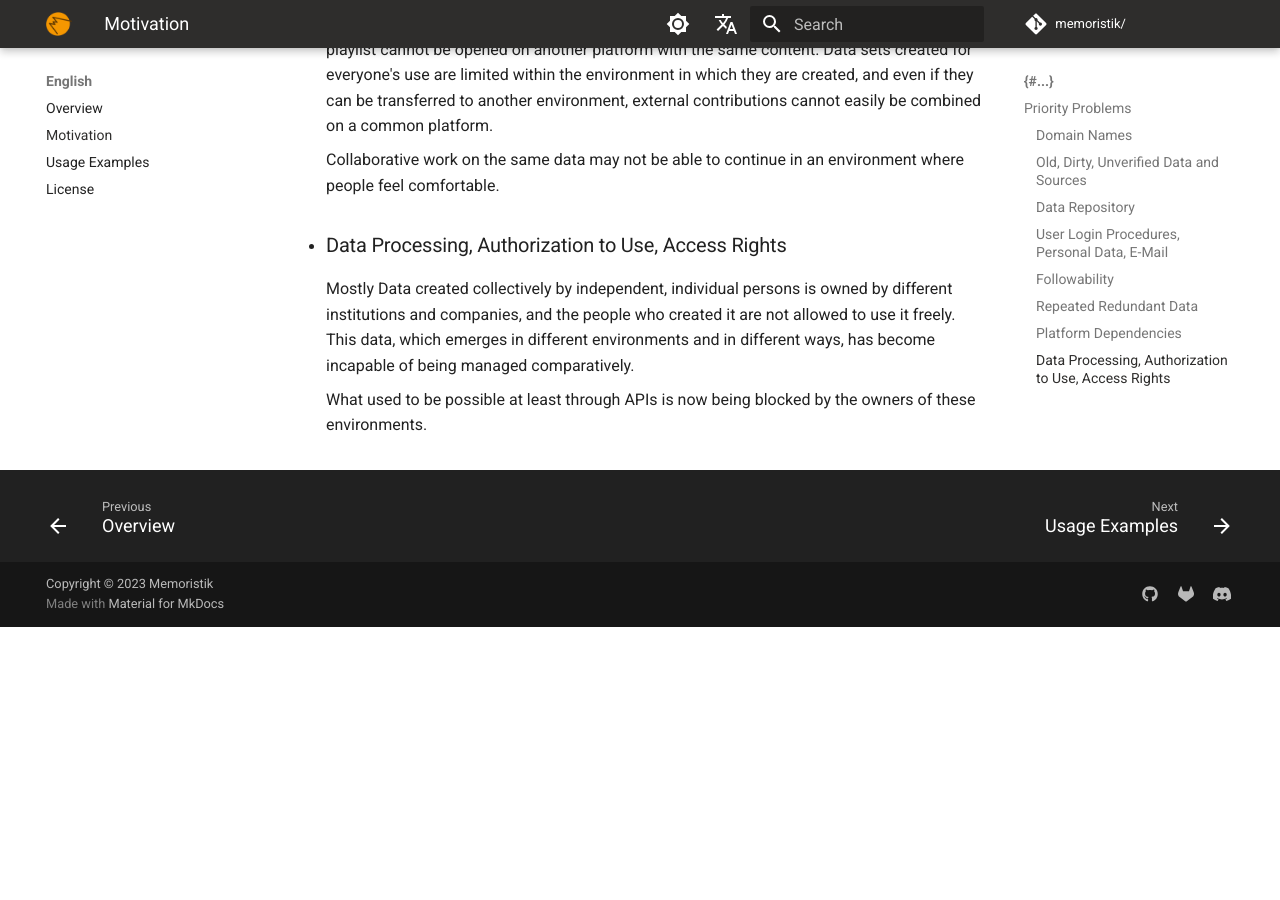
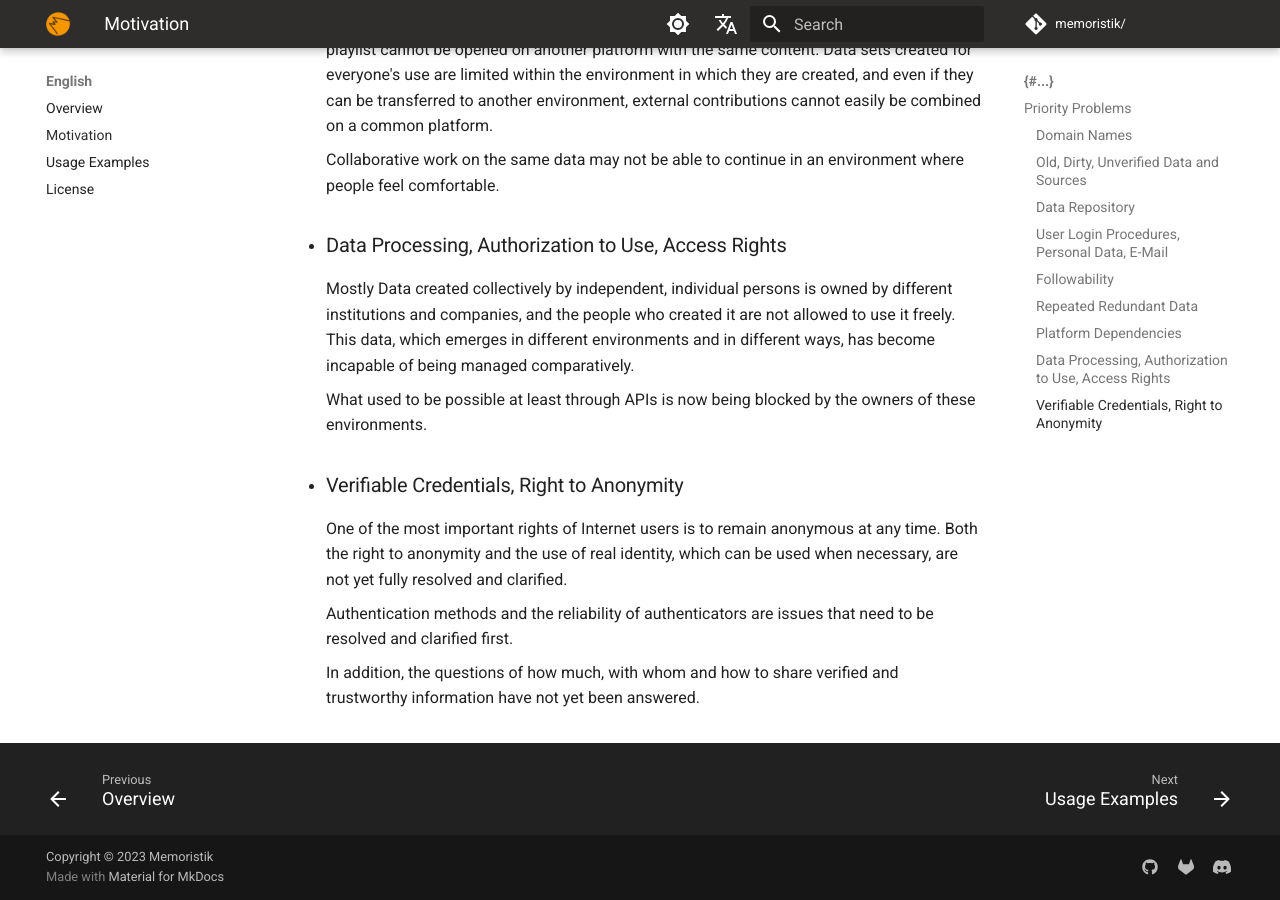
Before and after one commit to memoristik/memoristik.github.io, an MkDocs documentation site: the page built from docs/en/motivation.md, in a window 1280 px wide and 900 px high, scrolled down 2316 px. Built offline with MkDocs 1.6.1 and Material for MkDocs 9.7.7, drawn with Linux system fonts in a browser that asks for light colours; comment, search, counter and statistics services are not loaded; before the commit the page ends 2943 px from its top, so only the background shows below that.

Commit message:
credentials section

```diff
--- a/docs/en/motivation.md
+++ b/docs/en/motivation.md
@@ -58,3 +58,11 @@
     This data, which emerges in different environments and in different ways, has become incapable of being managed comparatively.
 
     What used to be possible at least through APIs is now being blocked by the owners of these environments.
+
+- ### Verifiable Credentials, Right to Anonymity
+
+    One of the most important rights of Internet users is to remain anonymous at any time. Both the right to anonymity and the use of real identity, which can be used when necessary, are not yet fully resolved and clarified.
+
+    Authentication methods and the reliability of authenticators are issues that need to be resolved and clarified first.
+
+    In addition, the questions of how much, with whom and how to share verified and trustworthy information have not yet been answered.
```
Also changed, not shown: docs/tr/motivasyon.md (+8 -0 lines).
